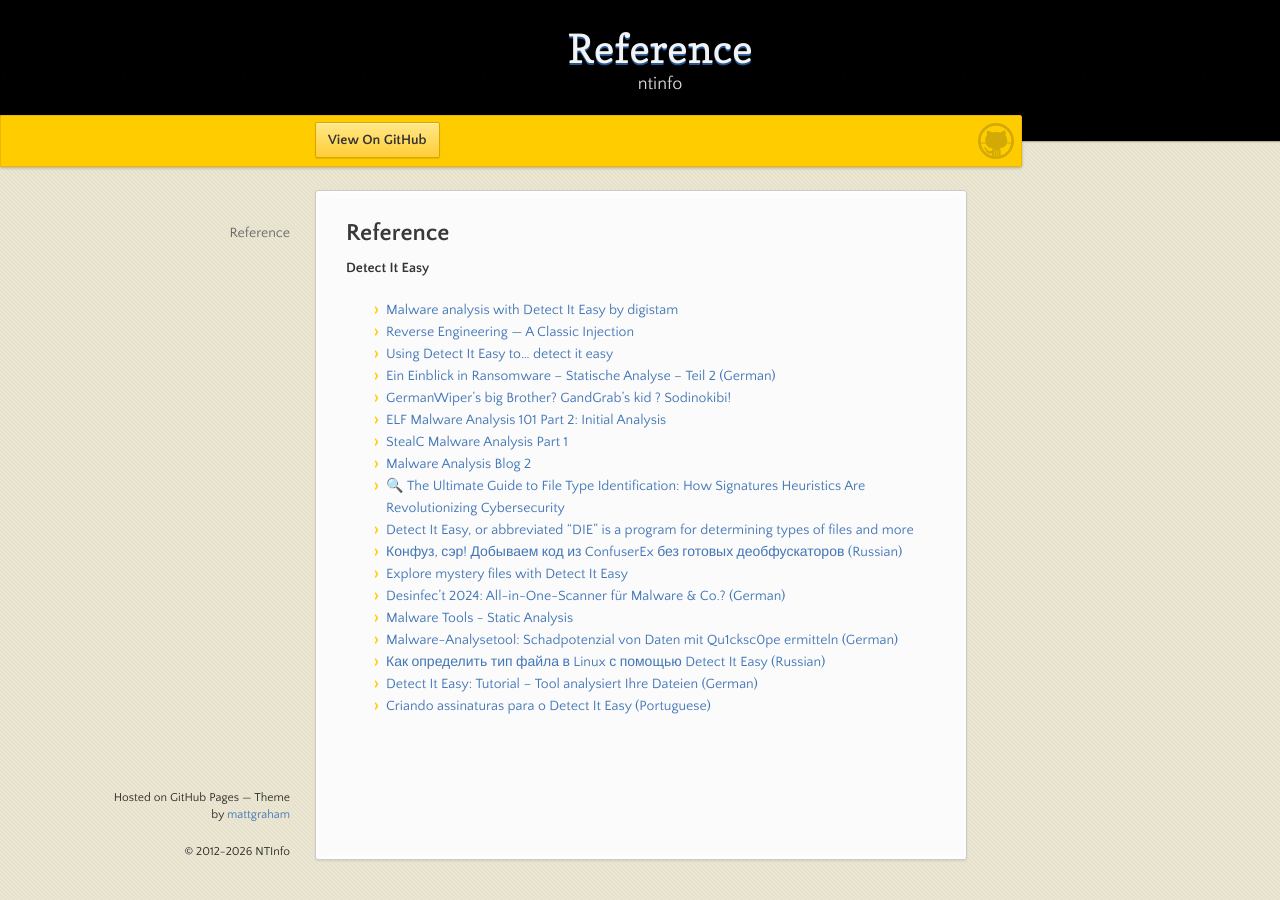
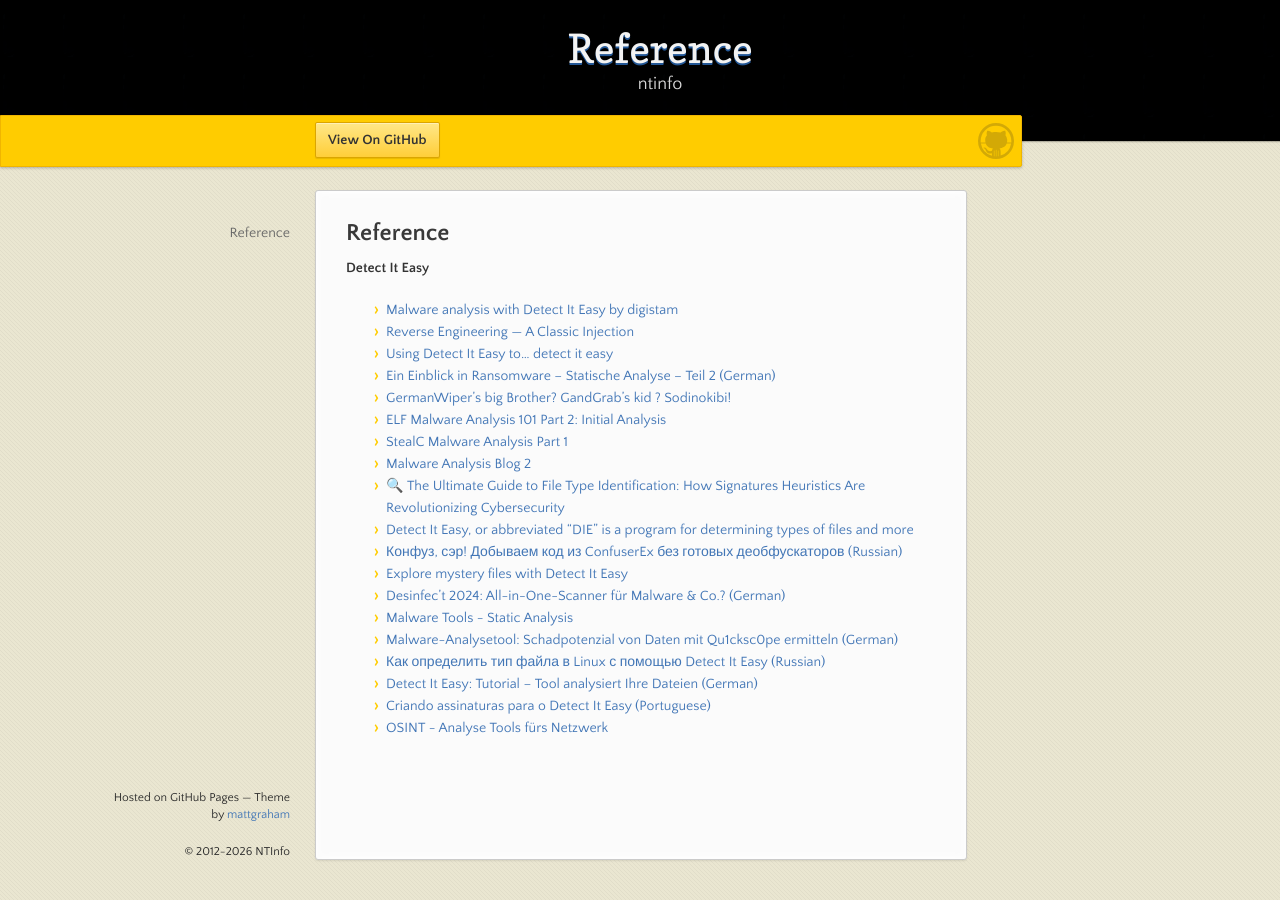
Before and after one commit to horsicq/horsicq.github.io, a Jekyll site: the page built from reference.md, in a window 1280 px wide. Built offline with Jekyll 4.4.1, drawn with Linux system fonts in a browser that asks for light colours; our own code applies the rules of GitHub Pages for plain Markdown files.

Commit message:
add german Detect It Easy mentioned article

```diff
--- a/reference.md
+++ b/reference.md
@@ -19,3 +19,4 @@
 - [Как определить тип файла в Linux с помощью Detect It Easy (Russian)](https://vk.com/@greyteam-kak-opredelit-tip-faila-v-linux-s-pomoschu-detect-it-easy)
 - [Detect It Easy: Tutorial – Tool analysiert Ihre Dateien (German)](https://www.computerbild.de/artikel/cb-Tipps-Software-Detect-It-Easy-Tutorial-Tool-analysiert-Ihre-Dateien-36841759.html)
 - [Criando assinaturas para o Detect It Easy (Portuguese)](https://www.mentebinaria.com.br/artigos/engenharia-reversa/criando-assinaturas-para-o-detect-it-easy-r115/)
+- [OSINT - Analyse Tools fürs Netzwerk](https://itrig.de/index.php?/archives/2439-OSINT-Analyse-Tools-fuers-Netzwerk.html)
```
